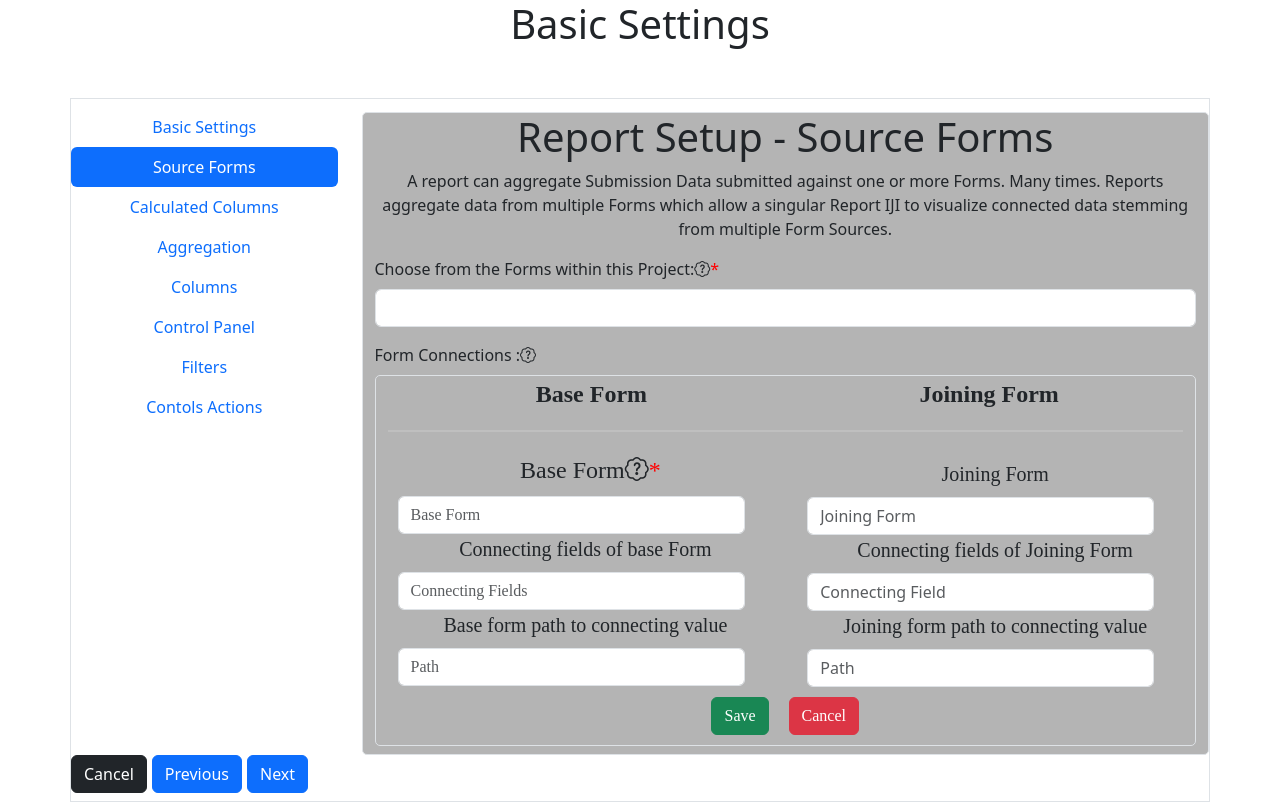
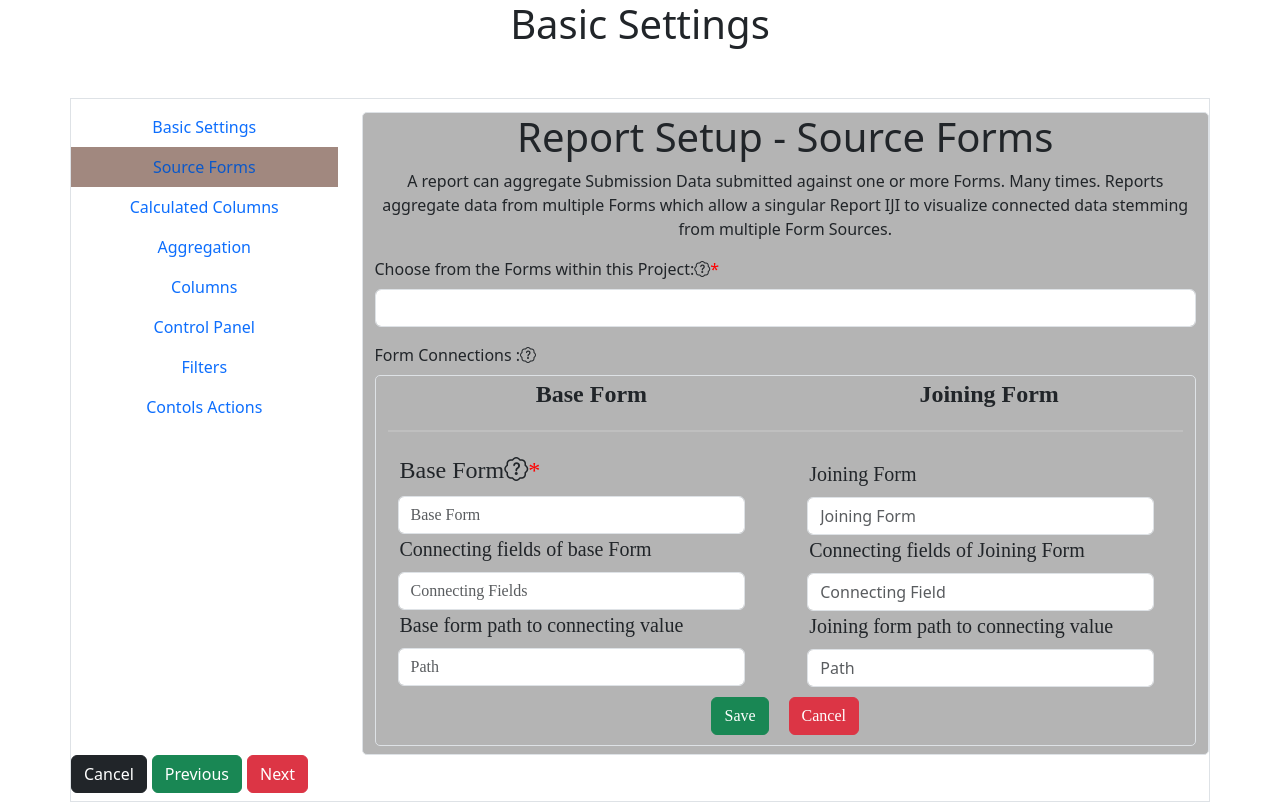
Before and after one commit to stellar-droid/finalReport, a React (Create React App) app: page / in a window 1280 px wide. Both pictures are taken after a click on the tab "Source Forms". Built offline with nearby package versions, Linux system fonts and the light colour scheme.

Commit message:
latest changes

```diff
--- a/package.json
+++ b/package.json
@@ -18,6 +18,7 @@
     "react": "^18.2.0",
     "react-bootstrap": "^2.10.1",
     "react-bootstrap-icons": "^1.11.3",
+    "react-chips": "^0.8.0",
     "react-dom": "^18.2.0",
     "react-icons": "^5.0.1",
     "react-scripts": "5.0.1",
--- a/src/App.css
+++ b/src/App.css
@@ -32,31 +32,77 @@
   from {
     transform: rotate(0deg);
   }
+
   to {
     transform: rotate(360deg);
   }
 }
 
-
-.footer > :nth-child(1){
-      margin-right: 5px;
-}
-
-.footer > :nth-child(2){
+.footer > :nth-child(1) {
   margin-right: 5px;
 }
 
-.sourceforms{
+.footer > :nth-child(2) {
+  margin-right: 5px;
+}
+
+.sourceforms {
   margin-top: 5px;
   border-radius: 5px;
   background-color: #b4b4b4;
 }
 
-.innerform{
+.innerform {
   border-radius: 5px;
 }
 
-.navbar{
+.navbar {
   margin-left: 50px;
   margin-top: 50px;
 }
+
+.baseformlabel1 {
+  position: relative;
+  left: 12px;
+  display: flex;
+  font-family: "Times New Roman";
+}
+
+.baseformlabel2 {
+  position: relative;
+  left: 12px;
+  display: flex;
+  font-family: "Times New Roman";
+}
+
+.baseformlabel3 {
+  position: relative;
+  left: 12px;
+  display: flex;
+  font-family: "Times New Roman";
+}
+
+.joiningformlabel1 {
+  position: relative;
+  left: 12px;
+  display: flex;
+  font-family: "Times New Roman";
+}
+.joiningformlabel2 {
+  position: relative;
+  left: 12px;
+  display: flex;
+  font-family: "Times New Roman";
+}
+.joiningformlabel3 {
+  position: relative;
+  left: 12px;
+  display: flex;
+  font-family: "Times New Roman";
+}
+
+
+.custom-nav-link.active {
+  background-color: #A1887F; /* Set your desired background color */
+  color: #fff; /* Set your desired text color */
+}
--- a/src/components/SideNavbar.tsx
+++ b/src/components/SideNavbar.tsx
@@ -75,30 +75,30 @@ function SideNavbar() {
       <Tab.Container id="left-tabs-example" activeKey={activeTab || "basicSettings"} onSelect={(key: string | null) => setActiveTab(key)}>
         <Row>
           <Col sm={3}>
-            <Nav variant="pills" className="flex-column sticky-top">
+            <Nav variant="" className="flex-column sticky-top">
               <Nav.Item>
-                <Nav.Link eventKey="basicSettings" className="first-tab">Basic Settings</Nav.Link>
+                <Nav.Link eventKey="basicSettings" className="first-tab custom-nav-link">Basic Settings</Nav.Link>
               </Nav.Item>
               <Nav.Item>
-                <Nav.Link eventKey="sourceForms" className="tab">Source Forms</Nav.Link>
+                <Nav.Link eventKey="sourceForms" className="tab custom-nav-link">Source Forms</Nav.Link>
               </Nav.Item>
               <Nav.Item>
-                <Nav.Link eventKey="calculatedForms" className="tab">Calculated Columns</Nav.Link>
+                <Nav.Link eventKey="calculatedForms" className="tab custom-nav-link">Calculated Columns</Nav.Link>
               </Nav.Item>
               <Nav.Item>
-                <Nav.Link eventKey="aggregation" className="tab">Aggregation</Nav.Link>
+                <Nav.Link eventKey="aggregation" className="tab custom-nav-link">Aggregation</Nav.Link>
               </Nav.Item>
               <Nav.Item>
-                <Nav.Link eventKey="columns" className="tab">Columns</Nav.Link>
+                <Nav.Link eventKey="columns" className="tab custom-nav-link">Columns</Nav.Link>
               </Nav.Item>
               <Nav.Item>
-                <Nav.Link eventKey="controlPanel" className="tab">Control Panel</Nav.Link>
+                <Nav.Link eventKey="controlPanel" className="tab custom-nav-link">Control Panel</Nav.Link>
               </Nav.Item>
               <Nav.Item>
-                <Nav.Link eventKey="filters" className="tab">Filters</Nav.Link>
+                <Nav.Link eventKey="filters" className="tab custom-nav-link">Filters</Nav.Link>
               </Nav.Item>
               <Nav.Item>
-                <Nav.Link eventKey="controlsActions" className="tab">Contols Actions</Nav.Link>
+                <Nav.Link eventKey="controlsActions" className="tab custom-nav-link">Contols Actions</Nav.Link>
               </Nav.Item>
             </Nav>
           </Col>
@@ -145,9 +145,9 @@ function SideNavbar() {
         </Row>
       </Tab.Container>
       <div className="footer" style={{display:'flex',left:'0'}}>
-        <Button variant="dark" href="#" className="btn" >Cancel</Button>
-        <Button onClick={handlePrevious} className="btn" hidden={activeTab === "basicSettings"}>Previous</Button>
-        <Button onClick={handleNext} className="btn" hidden={activeTab === "controlsActions"}>Next</Button>
+        <Button variant="dark" href="#" className="btn " >Cancel</Button>
+        <Button onClick={handlePrevious} className="btn btn-success" hidden={activeTab === "basicSettings"}>Previous</Button>
+        <Button onClick={handleNext} className="btn btn-danger" hidden={activeTab === "controlsActions"}>Next</Button>
         {activeTab === "controlsActions" && (
           <Button type="submit" className="btn">Submit Form</Button>
         )}
--- a/src/components/SourceForms.tsx
+++ b/src/components/SourceForms.tsx
@@ -1,19 +1,19 @@
 import React from 'react'
-        import { Container, OverlayTrigger, Tooltip,Col,Row,Button } from 'react-bootstrap';
+import { Container, OverlayTrigger, Tooltip, Col, Row, Button } from 'react-bootstrap';
 import Form from 'react-bootstrap/Form';
 import InputGroup from 'react-bootstrap/InputGroup';
 
 
 const SourceForms = () => {
   const [isFormSubmitted, setFormSubmitted] = React.useState(false);
-            const renderTooltip = (props:any) => (
+  const renderTooltip = (props: any) => (
     <Tooltip id="button-tooltip" {...props}>
       Simple tooltip
     </Tooltip>
   );
 
 
-            const handleSubmit = (event:any) => {
+  const handleSubmit = (event: any) => {
     // Your form submission logic goes here
     // For demonstration purposes, we'll just prevent the default form submission
     event.preventDefault();
@@ -32,7 +32,7 @@
           which allow a singular Report IJI to visualize connected data stemming from multiple Form Sources.</p>
 
 
-        <Form.Label htmlFor="basic-url" style={{display:'flex'}}>
+        <Form.Label htmlFor="basic-url" style={{ display: 'flex' }}>
           Choose from the Forms within this Project:
           <OverlayTrigger
             placement="right"
@@ -43,9 +43,9 @@
           </OverlayTrigger>
           <span style={{ color: 'red' }}>*</span>
         </Form.Label>
-        <Form.Control required id="basic-url" aria-describedby="basic-addon3" className='mb-3'/>
+        <Form.Control required id="basic-url" aria-describedby="basic-addon3" className='mb-3' />
 
-        <Form.Label htmlFor="basic-url" style={{display:'flex'}}>
+        <Form.Label htmlFor="basic-url" style={{ display: 'flex' }}>
           Form Connections :
           <OverlayTrigger
             placement="right"
@@ -60,22 +60,22 @@
         <Container className='border mb-2 innerform'>
 
 
-        <div style={{display:'flex'}}>
+          <div style={{ display: 'flex' }}>
 
-      <Form.Label as="legend" style={{marginLeft:'10px',fontFamily:'TimesNewroman',fontWeight:'bold'}}>
+            <Form.Label as="legend" style={{ marginLeft: '10px', fontFamily: 'TimesNewroman', fontWeight: 'bold' }}>
               Base Form
             </Form.Label>
-             <Form.Label as="legend" style={{marginLeft:'10px',fontFamily:'TimesNewroman',fontWeight:'bold'}}>
+            <Form.Label as="legend" style={{ marginLeft: '10px', fontFamily: 'TimesNewroman', fontWeight: 'bold' }}>
               Joining Form
             </Form.Label>
           </div>
-        <hr style={{ border: '1px solid #ddd', margin: '10px 0' }}/>
+          <hr style={{ border: '1px solid #ddd', margin: '10px 0' }} />
           <Row style={{
-        marginTop:'20px'
+            marginTop: '20px'
           }}>
 
-      <Col style={{width:'50%',fontSize:'20px',fontFamily:'TimesNewroman'}}>
-                      <Form.Label as="legend" style={{marginLeft:'10px',fontFamily:'TimesNewroman'}}>
+            <Col style={{ width: '50%', fontSize: '20px', fontFamily: 'TimesNewroman' }}>
+              <Form.Label as="legend" className='baseformlabel1'>
                 Base Form
                 <OverlayTrigger
                   placement="right"
@@ -85,22 +85,22 @@
 
                   <i className="bi bi-patch-question"></i>
                 </OverlayTrigger>
-        <span style={{color:'red'}}>*</span>
+                <span style={{ color: 'red' }}>*</span>
               </Form.Label>
-      <Form.Control required  placeholder="Base Form" style={{marginLeft:'10px',width:'90%'}}/>
-       <Form.Label style={{marginLeft:'10px',fontFamily:'TimesNewroman'}}>Connecting fields of base Form</Form.Label><Form.Control required   style={{marginLeft:'10px',width:'90%'}} placeholder="Connecting Fields" />
-        <Form.Label style={{marginLeft:'10px' ,fontFamily:'TimesNewroman'}} >Base form path to connecting value</Form.Label><Form.Control required   style={{marginLeft:'10px',width:'90%'}} placeholder="Path" />
+              <Form.Control required placeholder="Base Form" style={{ marginLeft: '10px', width: '90%' }} />
+              <Form.Label className='baseformlabel2'>Connecting fields of base Form</Form.Label><Form.Control required style={{ marginLeft: '10px', width: '90%' }} placeholder="Connecting Fields" />
+              <Form.Label className='baseformlabel3' >Base form path to connecting value</Form.Label><Form.Control required style={{ marginLeft: '10px', width: '90%' }} placeholder="Path" />
             </Col>
-      <Col style={{width:'50%',fontSize:'20px',marginTop:'7px'}}>
-      <Form.Label style={{marginLeft:'10px',fontFamily:'TimesNewroman'}}>Joining Form</Form.Label><Form.Control required   style={{marginLeft:'10px',width:'90%'}} placeholder="Joining Form " />
-       <Form.Label style={{marginLeft:'10px',fontFamily:'TimesNewroman'}}>Connecting fields of Joining Form</Form.Label><Form.Control required   style={{marginLeft:'10px',width:'90%'}} placeholder="Connecting Field" />
-        <Form.Label style={{marginLeft:'10px',fontFamily:'TimesNewroman'}}>Joining form path to connecting value</Form.Label><Form.Control required   style={{marginLeft:'10px',width:'90%'}} placeholder="Path" />
+            <Col style={{ width: '50%', fontSize: '20px', marginTop: '7px' }}>
+              <Form.Label className='joiningformlabel1' >Joining Form</Form.Label><Form.Control required style={{ marginLeft: '10px', width: '90%' }} placeholder="Joining Form " />
+              <Form.Label className='joiningformlabel2'>Connecting fields of Joining Form</Form.Label><Form.Control required style={{ marginLeft: '10px', width: '90%' }} placeholder="Connecting Field" />
+              <Form.Label className='joiningformlabel3'>Joining form path to connecting value</Form.Label><Form.Control required style={{ marginLeft: '10px', width: '90%' }} placeholder="Path" />
             </Col>
           </Row>
-        <Button variant="success" type="submit"  style={{margin:'10px',fontFamily:'TimesNewroman'}}>
+          <Button variant="success" type="submit" style={{ margin: '10px', fontFamily: 'TimesNewroman' }}>
             Save
           </Button>
-      <Button variant="danger" type="submit" style={{margin:'10px',fontFamily:'TimesNewroman'}}>
+          <Button variant="danger" type="submit" style={{ margin: '10px', fontFamily: 'TimesNewroman' }}>
             Cancel
           </Button>
 
```
Also changed, not shown: 1 other file (tests, documents, lock files or other folders). Lines whose indentation alone changed are shown as unchanged.
